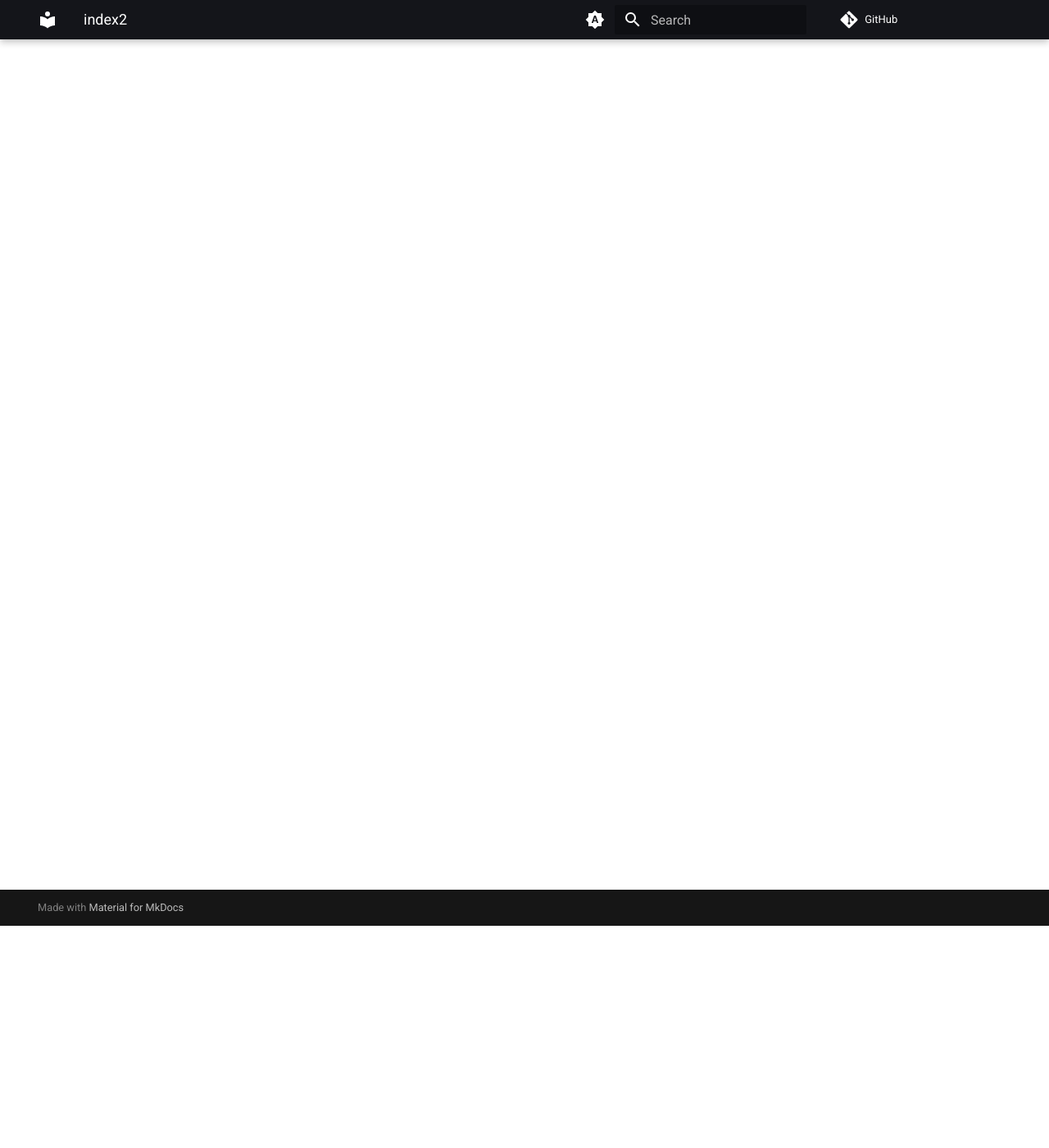
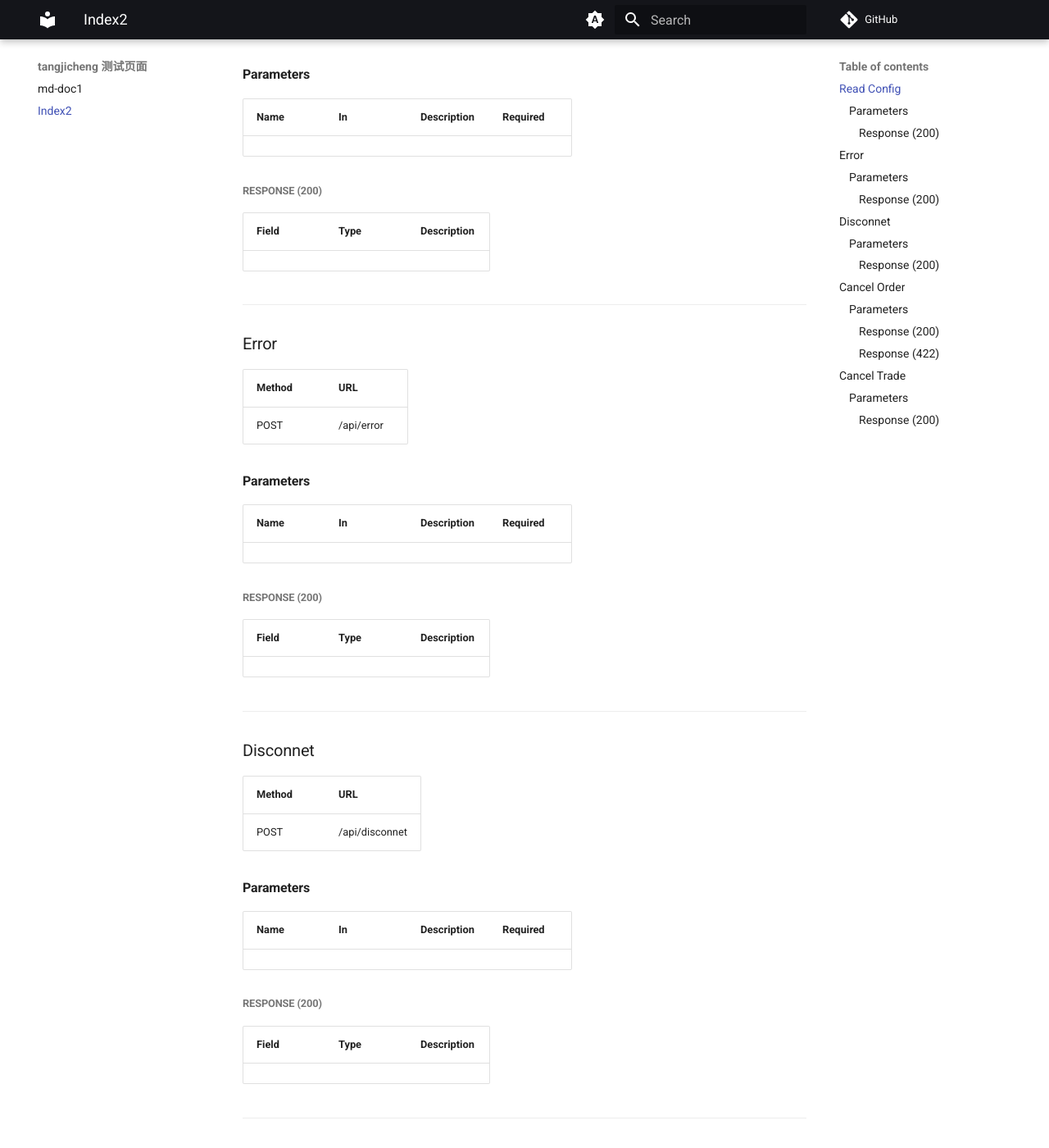
Before and after one commit to tangjicheng1/md-doc1, an MkDocs documentation site: the page built from docs/index2.md, in a window 1280 px wide and 1400 px high, scrolled down 271 px. Shown: the whole window at 82% size. Built offline with MkDocs 1.6.1 and Material for MkDocs 9.7.7, drawn with Linux system fonts in a browser that asks for light colours; comment, search, counter and statistics services are not loaded; some of the changed text lies outside the part shown.

Commit message:
add openapi docs

```diff
--- a/docs/index2.md
+++ b/docs/index2.md
@@ -1 +1,102 @@
-# index2
+
+### Read Config
+
+
+
+
+| Method | URL |
+|--------|-----|
+| GET | /api/config |
+
+#### Parameters
+| Name | In | Description | Required |
+|------|----|-------------|----------|
+
+##### Response (200)
+| Field | Type | Description |
+|-------|------|-------------|
+
+---
+
+### Error
+
+
+
+
+| Method | URL |
+|--------|-----|
+| POST | /api/error |
+
+#### Parameters
+| Name | In | Description | Required |
+|------|----|-------------|----------|
+
+##### Response (200)
+| Field | Type | Description |
+|-------|------|-------------|
+
+---
+
+### Disconnet
+
+
+
+
+| Method | URL |
+|--------|-----|
+| POST | /api/disconnet |
+
+#### Parameters
+| Name | In | Description | Required |
+|------|----|-------------|----------|
+
+##### Response (200)
+| Field | Type | Description |
+|-------|------|-------------|
+
+---
+
+### Cancel Order
+
+
+
+
+| Method | URL |
+|--------|-----|
+| POST | /api/cancelorder |
+
+#### Parameters
+| Name | In | Description | Required |
+|------|----|-------------|----------|
+| a | query |  | Required |
+| b | query |  | Required |
+
+##### Response (200)
+| Field | Type | Description |
+|-------|------|-------------|
+
+##### Response (422)
+| Field | Type | Description |
+|-------|------|-------------|
+| detail | array |  |
+
+---
+
+### Cancel Trade
+
+
+
+
+| Method | URL |
+|--------|-----|
+| POST | /api/canceltrade |
+
+#### Parameters
+| Name | In | Description | Required |
+|------|----|-------------|----------|
+
+##### Response (200)
+| Field | Type | Description |
+|-------|------|-------------|
+
+---
```
